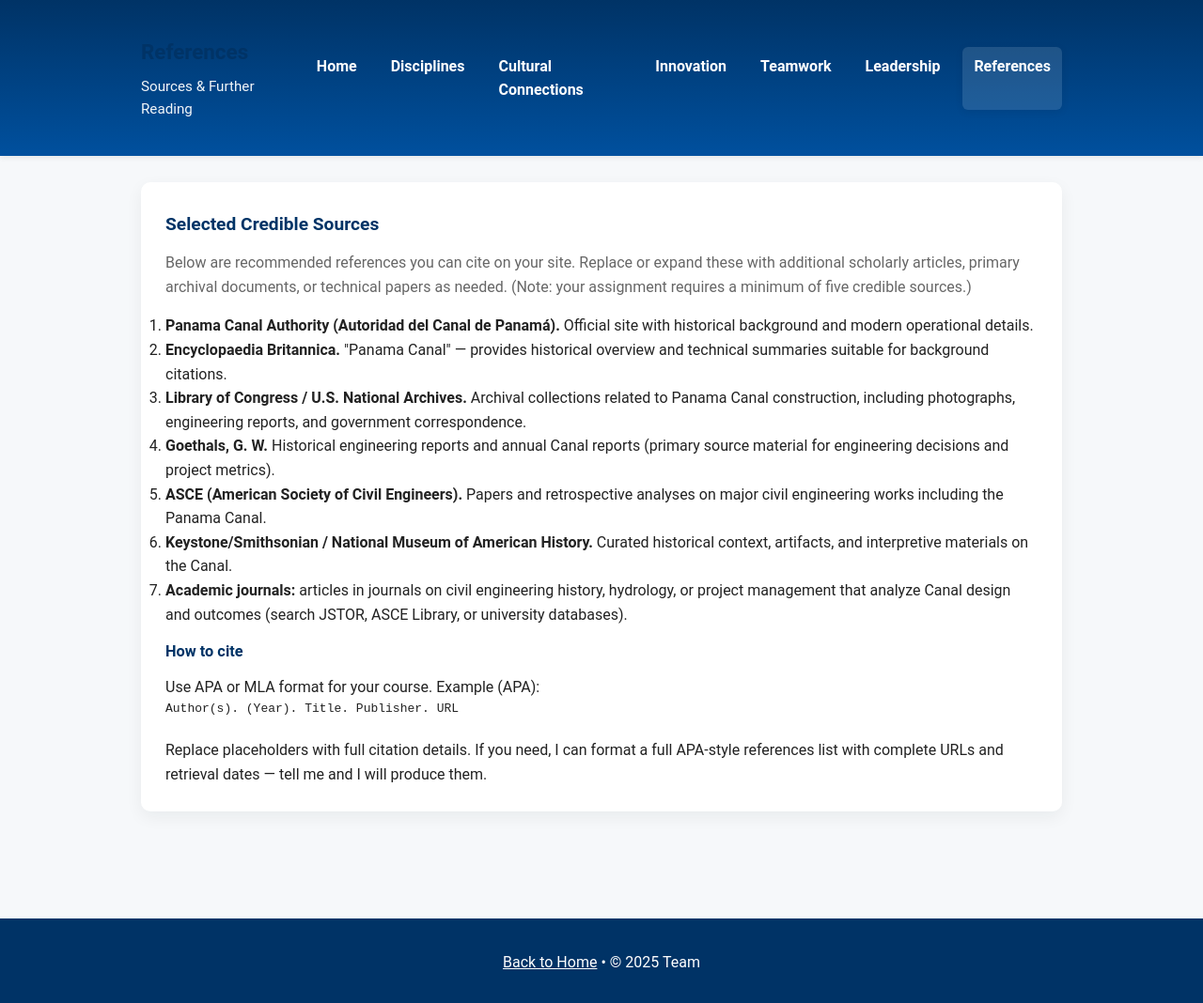
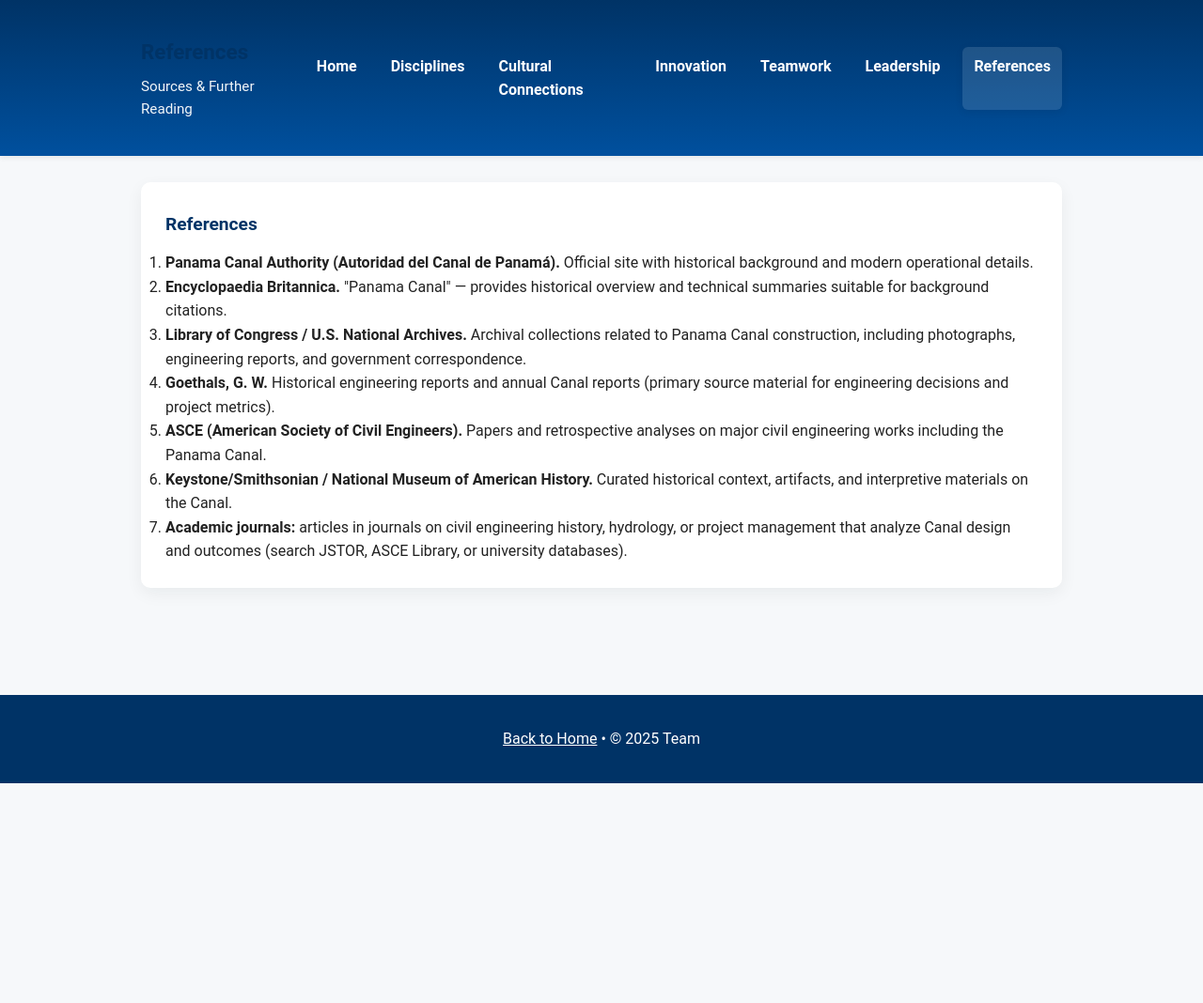
Before and after one commit to abdums/Engineering-Success-Website, a plain HTML site: page references.html in a window 1280 px wide. Shown: the whole page at 94% size. After the commit the page ends 834 px from the top, so only its background shows below. Drawn offline with Linux system fonts and the light colour scheme.

Commit message:
Names added and some placeholders removed

```diff
--- a/references.html
+++ b/references.html
@@ -28,13 +28,7 @@
 
     <main class="container main-content">
       <article class="card">
-        <h2>Selected Credible Sources</h2>
-        <p class="lead">
-          Below are recommended references you can cite on your site. Replace or
-          expand these with additional scholarly articles, primary archival
-          documents, or technical papers as needed. (Note: your assignment
-          requires a minimum of five credible sources.)
-        </p>
+        <h2>References</h2>
 
         <ol class="references-list">
           <li>
@@ -79,19 +73,6 @@
             databases).
           </li>
         </ol>
-
-        <h3>How to cite</h3>
-        <p>Use APA or MLA format for your course. Example (APA):</p>
-        <pre>
-Author(s). (Year). Title. Publisher. URL
-      </pre
-        >
-
-        <p class="note">
-          Replace placeholders with full citation details. If you need, I can
-          format a full APA-style references list with complete URLs and
-          retrieval dates — tell me and I will produce them.
-        </p>
       </article>
     </main>
 
```
Also changed, not shown: index.html (+5 -4 lines).
